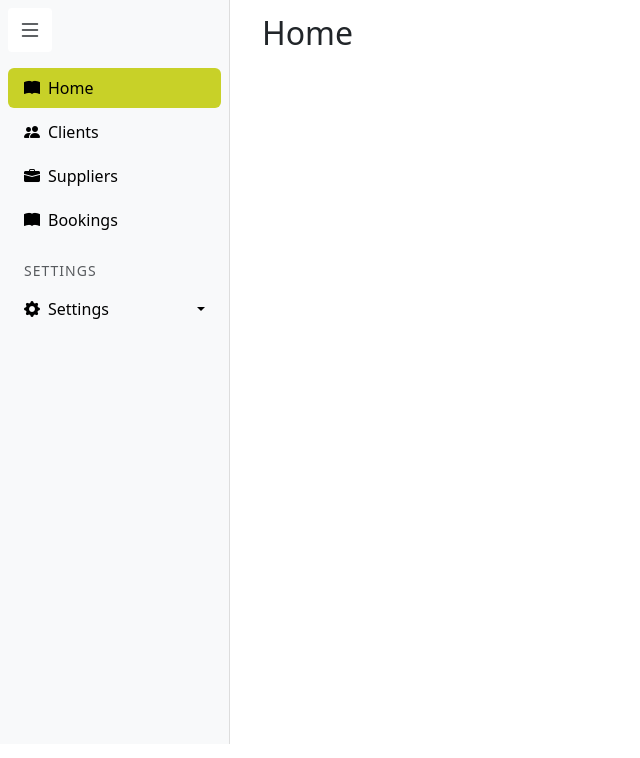
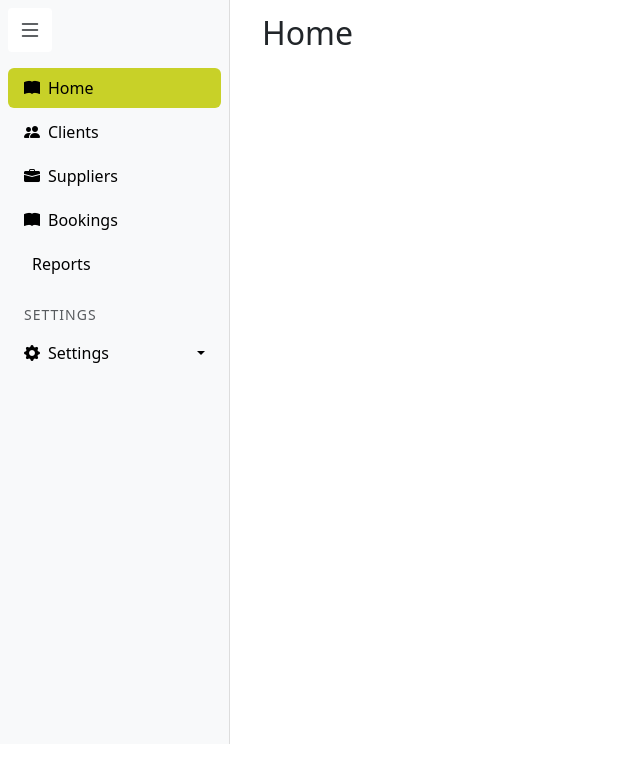
Before and after one commit to theplateofcode/bpc, a Django app: page / in a window 1280 px wide. Shown: the part 56-814 px from the top of the page, without its empty margins (0-640 px from the left). Run offline with Django 4.2, Linux system fonts and the light colour scheme; the visitor is signed in with stand-in values (Sample User, id 1).

Commit message:
added the report button

```diff
--- a/templates/base.html
+++ b/templates/base.html
@@ -155,6 +155,16 @@
           </a>
         </div>
       {% endif %}
+      <!-- REPORT MODULE URL -->
+      {% if user.is_authenticated %}
+        <div class="nav-item mb-1">
+          <a href="{% url 'owner_reports' %}"
+             class="nav-link d-flex align-items-center gap-2 rounded px-3 py-2{% if '/owner-reports' in request.path %} active{% endif %}">
+            <i class="bi bi-chart-fill"></i>
+            <span>Reports</span>
+          </a>
+        </div>
+      {% endif %}
 
             <!-- Settings Heading -->
       <div class="sidebar-heading text-uppercase text-muted small px-3 mt-3 mb-2" style="letter-spacing: 1px;">
```
